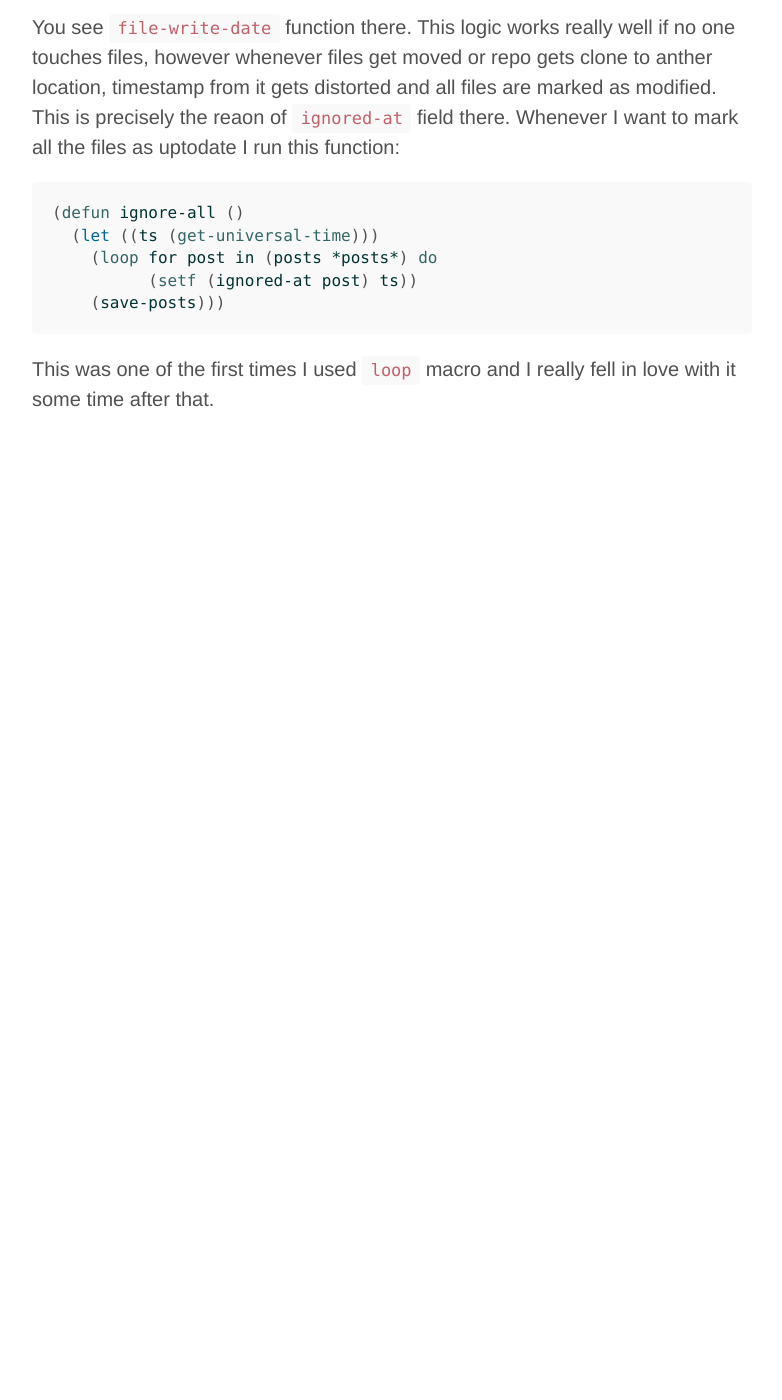
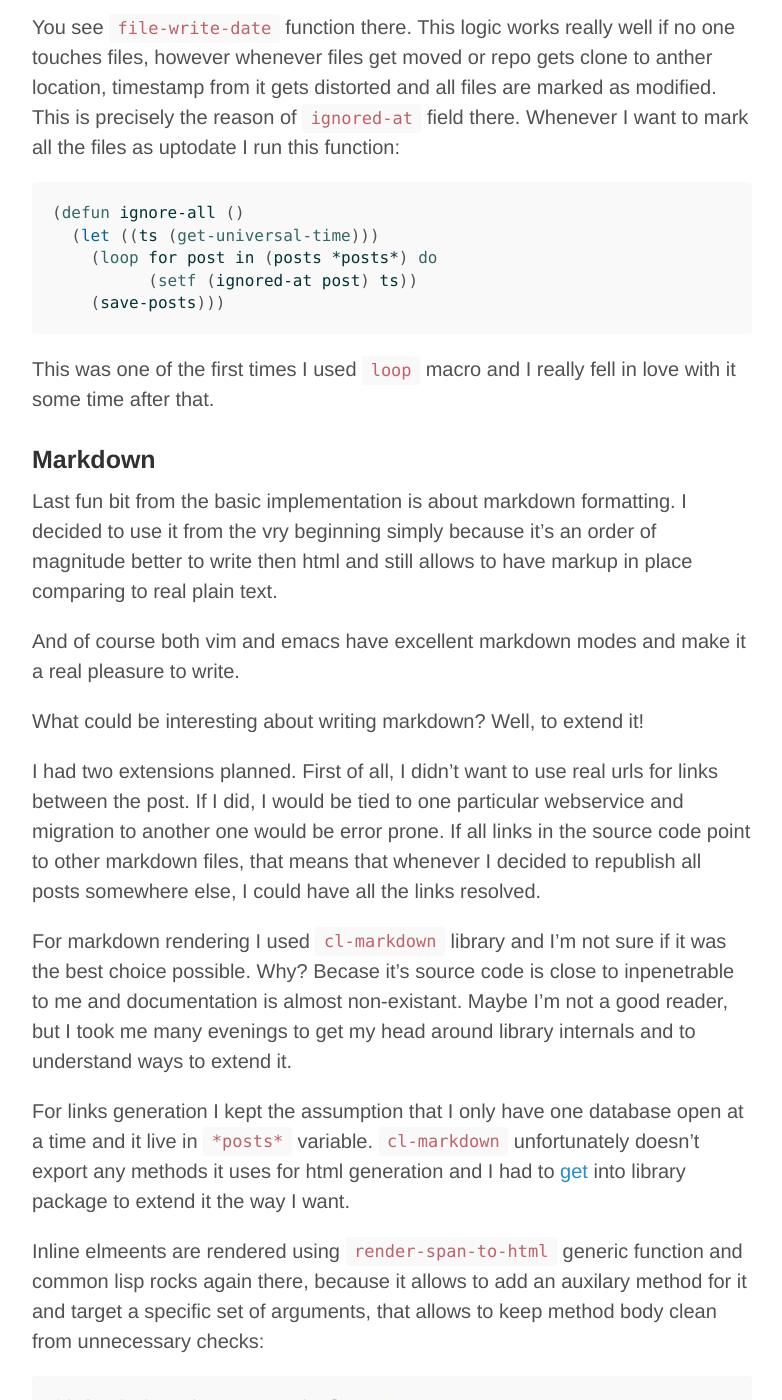
Before and after one commit to can3p/can3p.github.io, a Jekyll site: the page built from _posts/2018-05-31-on-writing-common-lisp-blog-client.md, in a window 1280 px wide and 1400 px high, scrolled down 19863 px. Shown: the whole window, without its empty margins (248-1030 px from the left). Built offline with Jekyll 4.4.1, drawn with Linux system fonts in a browser that asks for light colours; comment, search, counter and statistics services are not loaded; before the commit the page ends 20357 px from its top, so only the background shows below that; some of the changed text lies outside the part shown.

Commit message:
markdown part

```diff
--- a/_posts/2018-05-31-on-writing-common-lisp-blog-client.md
+++ b/_posts/2018-05-31-on-writing-common-lisp-blog-client.md
@@ -802,7 +802,7 @@ a super simple predicate to check whether particular post is modified:
 You see `file-write-date` function there. This logic works really well
 if no one touches files, however whenever files get moved or repo gets
 clone to anther location, timestamp from it gets distorted and all files
-are marked as modified. This is precisely the reaon of `ignored-at` field
+are marked as modified. This is precisely the reason of `ignored-at` field
 there. Whenever I want to mark all the files as uptodate I run this
 function:
 
@@ -816,6 +816,86 @@ function:
 
 This was one of the first times I used `loop` macro and I really fell in
 love with it some time after that.
+
+### Markdown
+
+Last fun bit from the basic implementation is about markdown formatting.
+I decided to use it from the vry beginning simply because it's an order
+of magnitude better to write then html and still allows to have markup
+in place comparing to real plain text.
+
+And of course both vim and emacs have excellent markdown modes and
+make it a real pleasure to write.
+
+What could be interesting about writing markdown? Well, to extend it!
+
+I had two extensions planned. First of all, I didn't want to use real
+urls for links between the post. If I did, I would be tied to one particular
+webservice and migration to another one would be error prone. If all
+links in the source code point to other markdown files, that means that
+whenever I decided to republish all posts somewhere else, I could have
+all the links resolved.
+
+For markdown rendering I used `cl-markdown` library and I'm not sure
+if it was the best choice possible. Why? Becase it's source code is
+close to inpenetrable to me and documentation is almost non-existant.
+Maybe I'm not a good reader, but I took me many evenings to get my
+head around library internals and to understand ways to extend it.
+
+For links generation I kept the assumption that I only have one
+database open at a time and it live in `*posts*` variable.
+`cl-markdown` unfortunately doesn't export any methods it uses for
+html generation and I had to [get][markdown] into library package
+to extend it the way I want.
+
+Inline elmeents are rendered using `render-span-to-html` generic
+function and common lisp rocks again there, because it allows to
+add an auxilary method for it and target a specific set of arguments,
+that allows to keep method body clean from unnecessary checks:
+
+~~~lisp
+(defmethod render-span-to-html :before
+    ((code (eql 'inline-link)) body encoding-method)
+  (let ((record (cl-journal.db:get-by-fname cl-journal::*posts* (cadr body))))
+    (if record
+        (setf (cadr body) (cl-journal.db:url record)))))
+~~~
+
+What happense is that for links first element in the `body` element
+holds a link that will be put in `href`, and in before element we can
+do a lookup in the database and replace a link if necessary. I think
+it's an amazing level of flexibility with this amount of effort.
+
+Another extension that I wanted to have was about links to the other
+blogs. Livejournal has some custom tags for different purposes and
+in this case it uses `<lj user="can3p">`, where user attribute holds
+the name of a blog. `cl-markdown` allows extensions and in order
+to make `{lj-user can3p}` render to a desired tag it's possible to
+use an official extension logic:
+
+~~~lisp
+(defextension (lj-user :arguments ((name :required)) :insertp t)
+  (setf name (ensure-string name))
+  (let ((safe-name (html-safe-name name)))
+    (ecase phase
+      (:parse)
+      (:render
+       (format nil "<lj user='~a'>" safe-name)))))
+~~~
+
+This looks and is indeed easy but it took me quite some time to figure
+all the details out.
+
+This part concludes main highlights of the client. Of course there is more,
+you can check out amount of [commands][main] supported at the moment.
+Some of them like `new` or `last` are there just for convenience to make
+it easier to start writing a new post or quickly open the last one in case
+of typos, some like `status` or `url` are informative in sense that they
+help to query the database and give out information, last group like
+`ignore-all` is used to fix the inperfections in file state handling logic.
+
+There is one more group I haven't talked about, which is `fetch`, `merge`
+and `remerge` and this is what I'm going to talk about next.
 
 
 
@@ -832,3 +912,5 @@ love with it some time after that.
 [cl-arrows]: https://github.com/nightfly19/cl-arrows
 [lj-api]: https://github.com/can3p/cl-journal/blob/master/src/lj-api.lisp
 [file-api]: https://github.com/can3p/cl-journal/blob/master/src/file-api.lisp#L35
+[markdown]: https://github.com/can3p/cl-journal/blob/master/src/markdown.lisp
+[main]: https://github.com/can3p/cl-journal/blob/master/src/main.lisp
```
